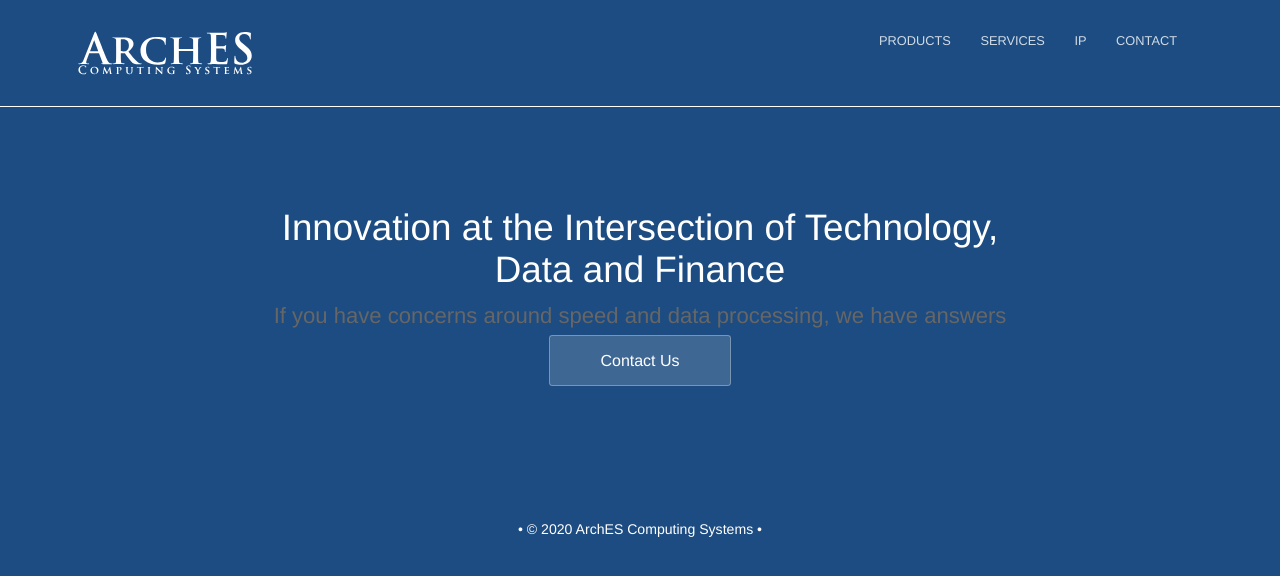
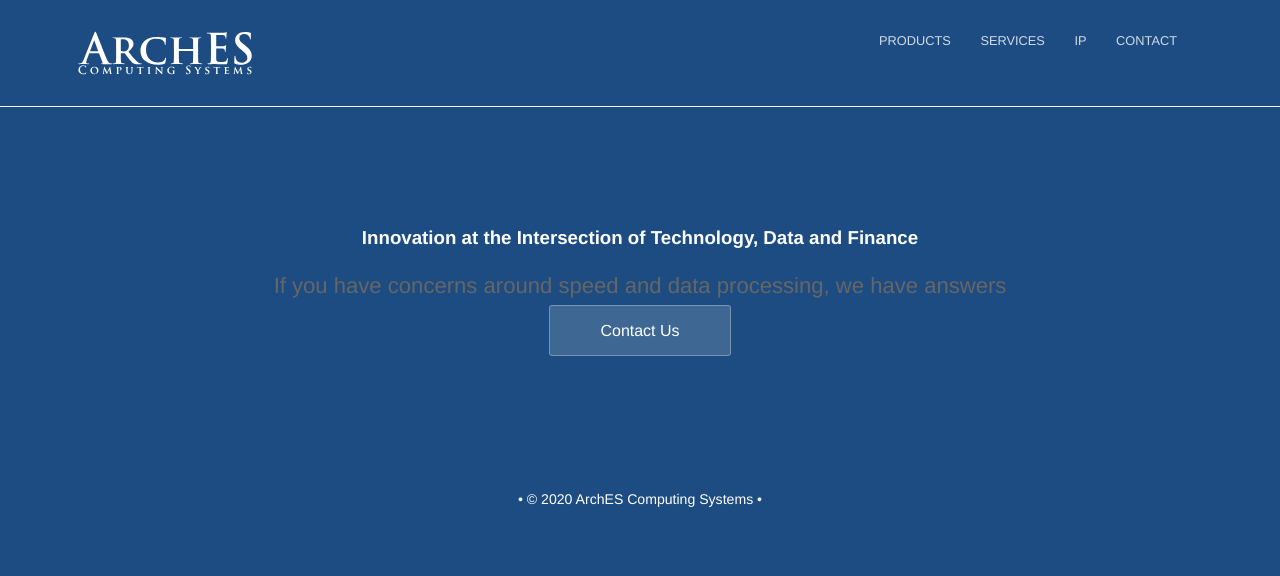
Before and after one commit to drcm/acsweb, a Jekyll site: the page built from index.html, in a window 1280 px wide. Shown: the top 576 px of the page. Built offline with Jekyll 4.4.1, drawn with Linux system fonts in a browser that asks for light colours; the list of posts is cut into pages by our own code.

Commit message:
Centering again...

```diff
--- a/index.html
+++ b/index.html
@@ -61,8 +61,8 @@
 
 	<section class="bottom-cta">
 	<div class="text-container">
-        <h1 class="editable">Innovation at the Intersection of Technology, Data and Finance</h1>
-        <p class="subtext editable">If you have concerns around speed and data processing, we have answers</p>
+        <h3 class="editable">Innovation at the Intersection of Technology, Data and Finance</h3>
+        <p class="editable">If you have concerns around speed and data processing, we have answers</p>
 	</div>
 		<div class="button alt"><a href="/contact/">Contact Us</a></div>
 	</section>
```
